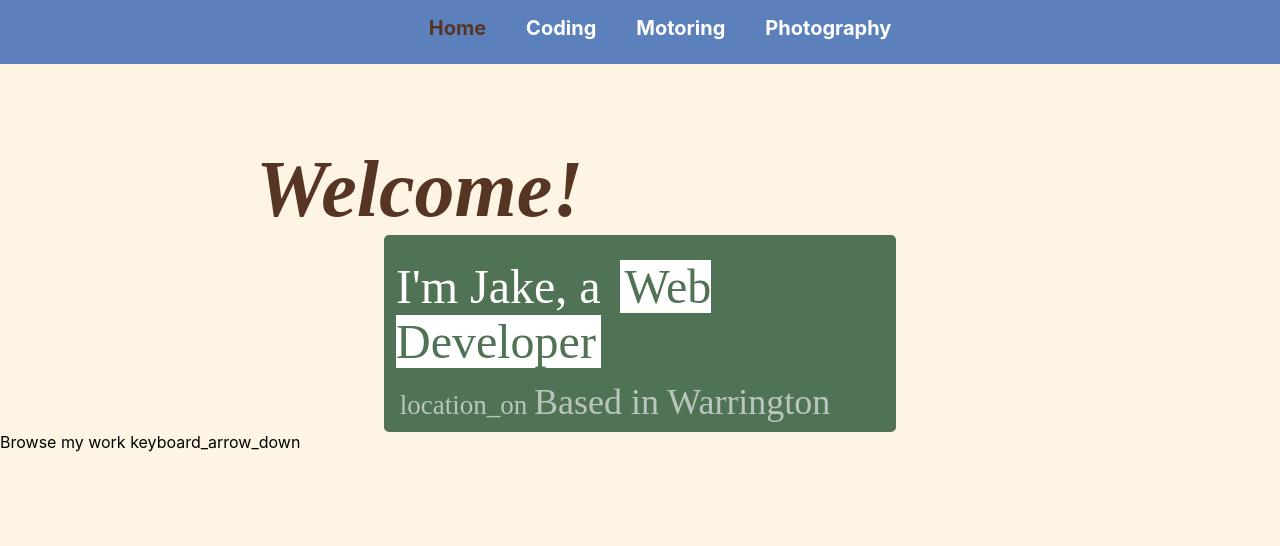
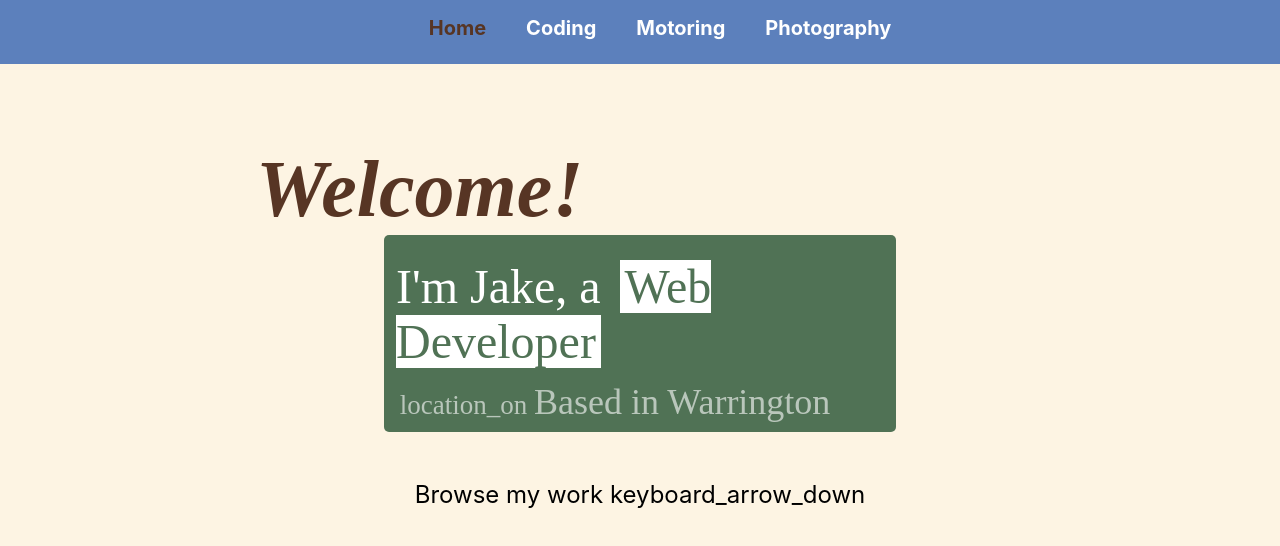
Before and after one commit to siskiuslide/personal-site, a React (Create React App) app: page /home in a window 1280 px wide. Shown: the top 546 px of the page. Built offline with nearby package versions, Linux system fonts and the light colour scheme.

Commit message:
homepage styling

```diff
--- a/src/home/home.css
+++ b/src/home/home.css
@@ -45,6 +45,11 @@
   color: var(--amazongreen);
 }
 
+.browse {
+  text-align: center;
+  font-size: 1.5em;
+  margin-top: 2em;
+}
 .cardFlex {
   margin-inline: 5em;
   margin-top: 4em;
```
